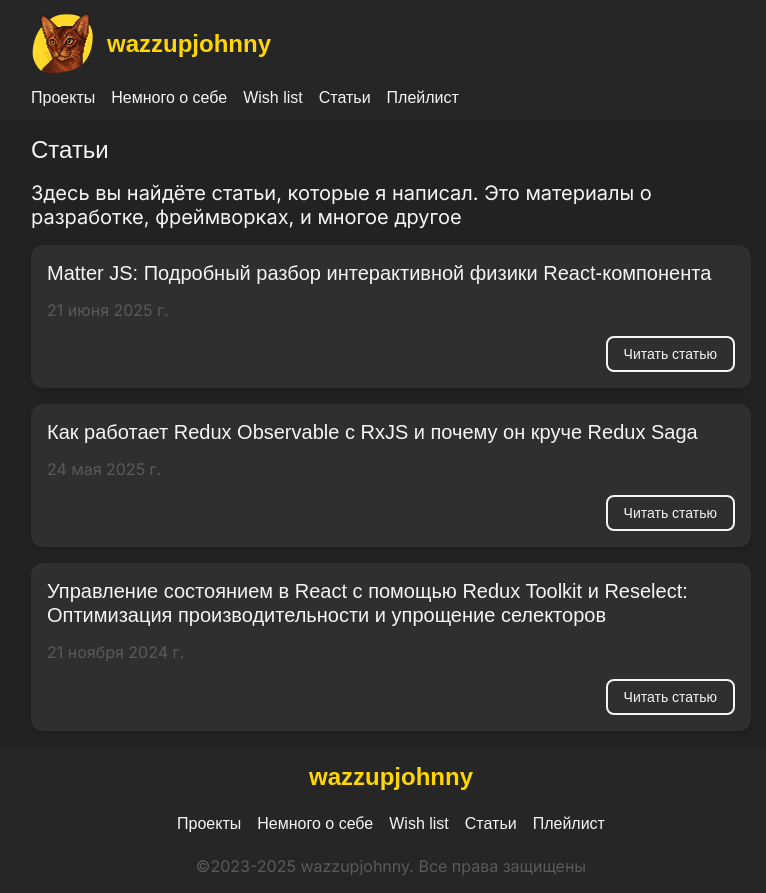
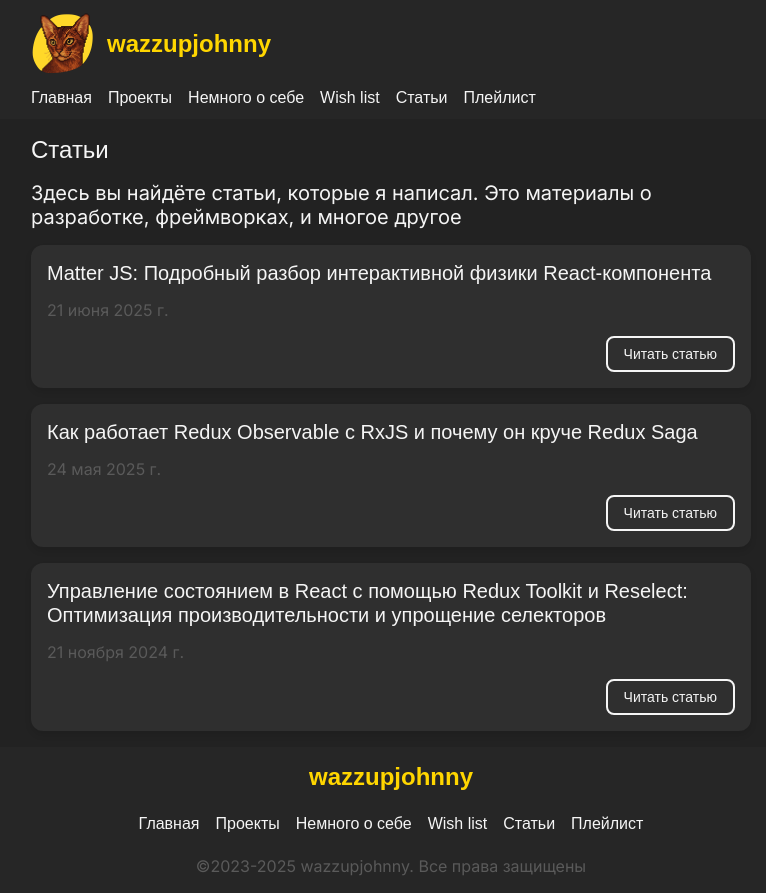
Before and after one commit to eugenepokalyuk/wazzupjohnny, a React (Vite) app: page /articles in a window 1280 px wide. Shown: the whole page, without its empty margins (249-1015 px from the left). Built offline with nearby package versions, Linux system fonts and the light colour scheme; a web font is replaced by a local one.

Commit message:
refs 11.8.8 update header nav

```diff
--- a/src/components/units/Layout/Layout.tsx
+++ b/src/components/units/Layout/Layout.tsx
@@ -23,6 +23,11 @@ export interface RouteLink {
 
 export const Layout: FC<Props> = ({ header, footer, wide, children }) => {
   const RouteLinks: RouteLink[] = [
+    {
+      key: Urls.Home,
+      url: Urls.Home,
+      label: 'Главная',
+    },
     {
       key: Urls.Projects,
       url: Urls.Projects,
```
